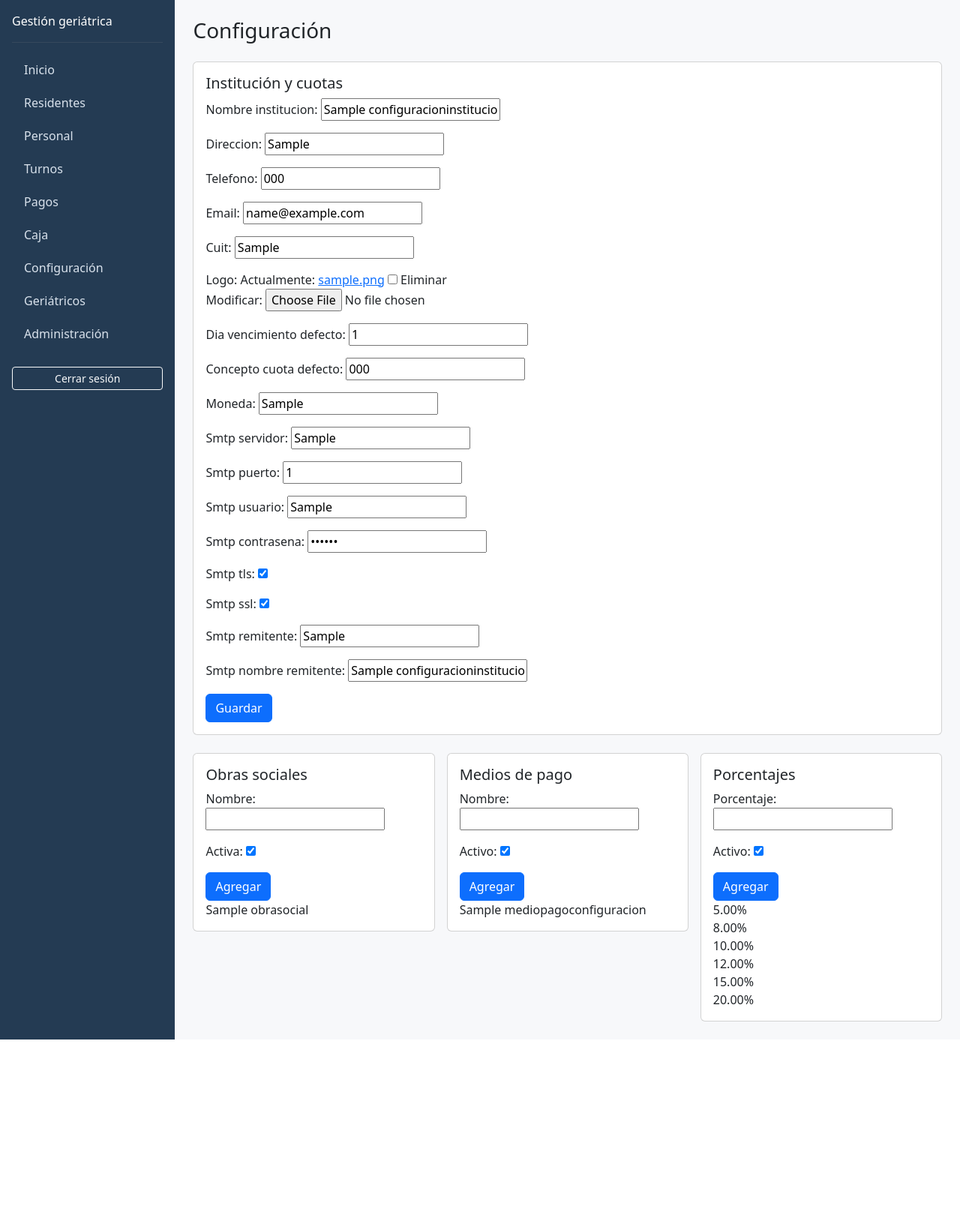
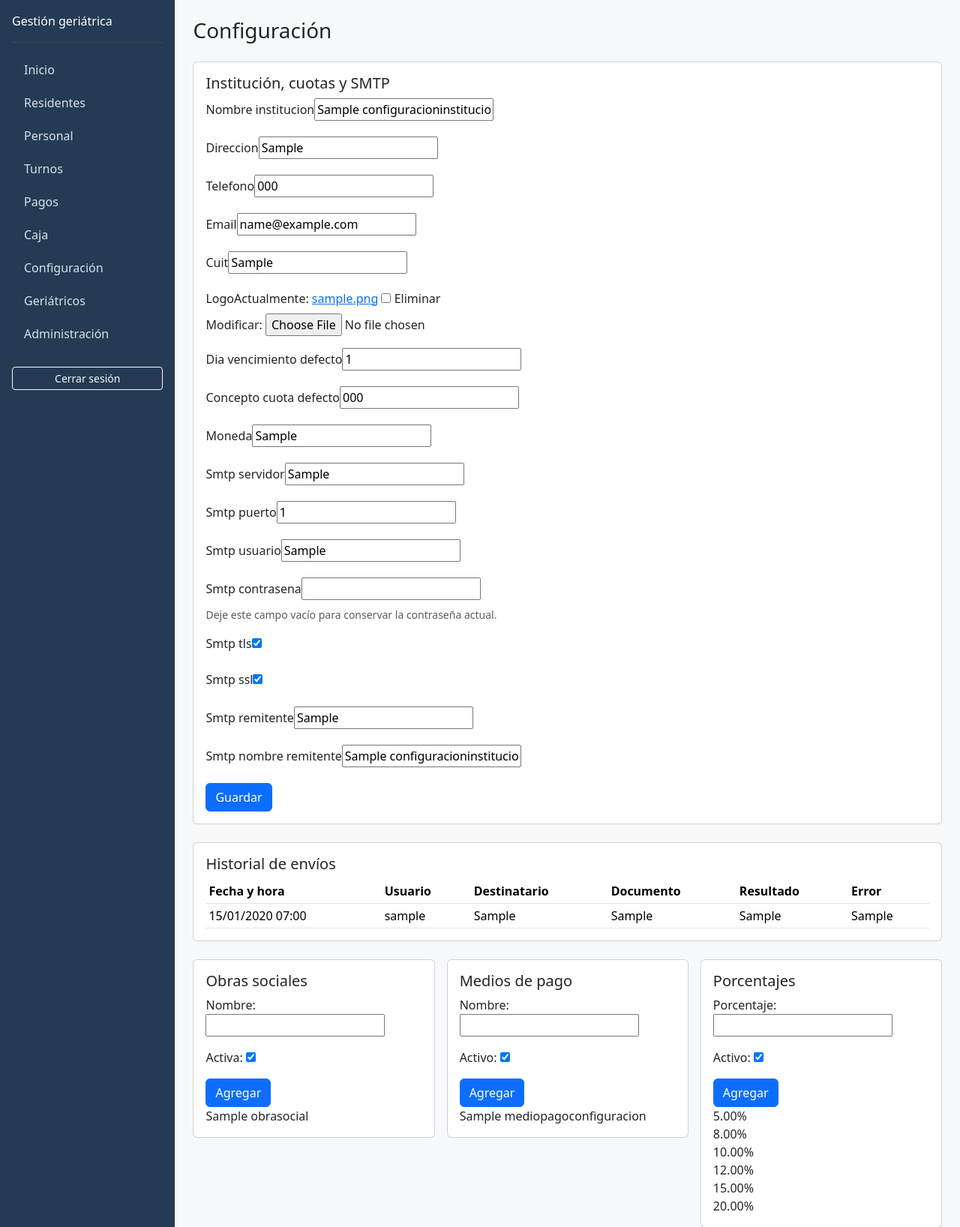
Before and after one commit to solucionesgda/dulceatardecer, a Django app: page /configuracion/ in a window 1280 px wide. Shown: the top 1636 px of the page at 75% size. Before the commit the page ends 1386 px from the top, so only its background shows below. Run offline with Django 5.2, Linux system fonts and the light colour scheme; a user stored in the database is signed in; data comes from the database, SQL or seed files in the repository; tables that the repository leaves empty hold one stand-in row (values such as "Sample post").

Commit message:
Agrega envio de comprobantes y estados por email

```diff
--- a/institucional/forms.py
+++ b/institucional/forms.py
@@ -101,7 +101,26 @@ class ConfiguracionInstitucionalForm(forms.ModelForm):
     class Meta:
         model = ConfiguracionInstitucional
         fields = ("nombre_institucion", "direccion", "telefono", "email", "cuit", "logo", "dia_vencimiento_defecto", "concepto_cuota_defecto", "moneda", "smtp_servidor", "smtp_puerto", "smtp_usuario", "smtp_contrasena", "smtp_tls", "smtp_ssl", "smtp_remitente", "smtp_nombre_remitente")
-        widgets = {"smtp_contrasena": forms.PasswordInput(render_value=True)}
+        widgets = {"smtp_contrasena": forms.PasswordInput()}
+
+    def __init__(self, *args, **kwargs):
+        super().__init__(*args, **kwargs)
+        if self.instance and self.instance.smtp_contrasena:
+            self.fields["smtp_contrasena"].help_text = "Deje este campo vacío para conservar la contraseña actual."
+
+    def clean(self):
+        cleaned_data = super().clean()
+        if cleaned_data.get("smtp_tls") and cleaned_data.get("smtp_ssl"):
+            self.add_error("smtp_ssl", "TLS y SSL no pueden estar activos simultáneamente.")
+        if not cleaned_data.get("smtp_contrasena") and self.instance and self.instance.pk:
+            cleaned_data["smtp_contrasena"] = self.instance.smtp_contrasena
+        return cleaned_data
+
+
+class EnvioEmailForm(forms.Form):
+    destinatario = forms.EmailField(label="Destinatario")
+    asunto = forms.CharField(max_length=200, label="Asunto")
+    mensaje = forms.CharField(label="Mensaje", widget=forms.Textarea(attrs={"rows": 4}))
 
 
 class ObraSocialForm(forms.ModelForm):
--- a/institucional/templates/institucional/configuracion.html
+++ b/institucional/templates/institucional/configuracion.html
@@ -1 +1,7 @@
-{% extends 'base.html' %}{% block content %}<h1 class="h3 mb-4">Configuración</h1><div class="card card-body mb-4"><h2 class="h5">Institución y cuotas</h2><form method="post" enctype="multipart/form-data">{% csrf_token %}<input type="hidden" name="tipo" value="institucion">{{ institucion_form.as_p }}<button class="btn btn-primary">Guardar</button></form></div><div class="row g-3"><div class="col-md-4"><div class="card card-body"><h2 class="h5">Obras sociales</h2><form method="post">{% csrf_token %}<input type="hidden" name="tipo" value="obra">{{ obra_form.as_p }}<button class="btn btn-primary">Agregar</button></form>{% for x in obras %}<div>{{ x }}</div>{% endfor %}</div></div><div class="col-md-4"><div class="card card-body"><h2 class="h5">Medios de pago</h2><form method="post">{% csrf_token %}<input type="hidden" name="tipo" value="medio">{{ medio_form.as_p }}<button class="btn btn-primary">Agregar</button></form>{% for x in medios %}<div>{{ x }}</div>{% endfor %}</div></div><div class="col-md-4"><div class="card card-body"><h2 class="h5">Porcentajes</h2><form method="post">{% csrf_token %}<input type="hidden" name="tipo" value="porcentaje">{{ porcentaje_form.as_p }}<button class="btn btn-primary">Agregar</button></form>{% for x in porcentajes %}<div>{{ x }}</div>{% endfor %}</div></div></div>{% endblock %}
+{% extends 'base.html' %}
+{% block content %}
+<h1 class="h3 mb-4">Configuración</h1>
+<div class="card card-body mb-4"><h2 class="h5">Institución, cuotas y SMTP</h2><form method="post" enctype="multipart/form-data">{% csrf_token %}<input type="hidden" name="tipo" value="institucion">{% for field in institucion_form %}<div class="mb-3"><label class="form-label" for="{{ field.id_for_label }}">{{ field.label }}</label>{{ field }}{% if field.help_text %}<div class="form-text">{{ field.help_text }}</div>{% endif %}{% for error in field.errors %}<div class="text-danger small">{{ error }}</div>{% endfor %}</div>{% endfor %}<button class="btn btn-primary">Guardar</button></form></div>
+<div class="card card-body mb-4"><h2 class="h5">Historial de envíos</h2><div class="table-responsive"><table class="table table-sm mb-0"><thead><tr><th>Fecha y hora</th><th>Usuario</th><th>Destinatario</th><th>Documento</th><th>Resultado</th><th>Error</th></tr></thead><tbody>{% for envio in historial_envios %}<tr><td>{{ envio.fecha|date:'d/m/Y H:i' }}</td><td>{{ envio.usuario|default:'—' }}</td><td>{{ envio.destinatario }}</td><td>{{ envio.documento }}</td><td>{{ envio.resultado }}</td><td>{{ envio.error|default:'—' }}</td></tr>{% empty %}<tr><td colspan="6" class="text-muted">Todavía no hay envíos registrados.</td></tr>{% endfor %}</tbody></table></div></div>
+<div class="row g-3"><div class="col-md-4"><div class="card card-body"><h2 class="h5">Obras sociales</h2><form method="post">{% csrf_token %}<input type="hidden" name="tipo" value="obra">{{ obra_form.as_p }}<button class="btn btn-primary">Agregar</button></form>{% for x in obras %}<div>{{ x }}</div>{% endfor %}</div></div><div class="col-md-4"><div class="card card-body"><h2 class="h5">Medios de pago</h2><form method="post">{% csrf_token %}<input type="hidden" name="tipo" value="medio">{{ medio_form.as_p }}<button class="btn btn-primary">Agregar</button></form>{% for x in medios %}<div>{{ x }}</div>{% endfor %}</div></div><div class="col-md-4"><div class="card card-body"><h2 class="h5">Porcentajes</h2><form method="post">{% csrf_token %}<input type="hidden" name="tipo" value="porcentaje">{{ porcentaje_form.as_p }}<button class="btn btn-primary">Agregar</button></form>{% for x in porcentajes %}<div>{{ x }}</div>{% endfor %}</div></div></div>
+{% endblock %}
--- /dev/null
+++ b/institucional/templates/institucional/confirmar_envio_email.html
@@ -0,0 +1,4 @@
+{% extends 'base.html' %}
+{% block content %}
+<div class="row justify-content-center"><div class="col-lg-7"><div class="card shadow-sm"><div class="card-body"><h1 class="h3">Enviar {{ documento }} por email</h1><p class="text-muted">Revise los datos antes de confirmar el envío.</p><form method="post">{% csrf_token %}{% for field in form %}<div class="mb-3"><label class="form-label" for="{{ field.id_for_label }}">{{ field.label }}</label>{{ field }}{% for error in field.errors %}<div class="text-danger small">{{ error }}</div>{% endfor %}</div>{% endfor %}<div class="alert alert-light border">PDF adjunto: <strong>{{ nombre_pdf }}</strong></div><a class="btn btn-outline-secondary" href="{{ url_volver }}">Cancelar</a><button class="btn btn-primary">Enviar</button></form></div></div></div></div>
+{% endblock %}
--- a/institucional/views.py
+++ b/institucional/views.py
@@ -11,7 +11,7 @@ from django.shortcuts import get_object_or_404, redirect
 from django.urls import reverse, reverse_lazy
 from django.views import View
 from django.views.generic import CreateView, DeleteView, DetailView, ListView, TemplateView, UpdateView
-from .forms import AjusteMontoForm, CategoriaCajaForm, ConfiguracionInstitucionalForm, EgresoCajaForm, GenerarCuotasForm, GeriatricoForm, MedioPagoConfiguracionForm, ObraSocialForm, PagoForm, PagoParcialForm, PersonalForm, PorcentajeActualizacionForm
+from .forms import AjusteMontoForm, CategoriaCajaForm, ConfiguracionInstitucionalForm, EgresoCajaForm, EnvioEmailForm, GenerarCuotasForm, GeriatricoForm, MedioPagoConfiguracionForm, ObraSocialForm, PagoForm, PagoParcialForm, PersonalForm, PorcentajeActualizacionForm
 from .models import AsignacionTurno, CajaCierre, CajaMovimiento, CategoriaCaja, ConfiguracionInstitucional, Geriatrico, GrillaTurnos, HistorialEnvioEmail, MedioPagoConfiguracion, ObraSocial, Pago, PagoParcial, Personal, PorcentajeActualizacion, Residente
 from .reportes import enviar_pdf, excel_response, pdf_response
 
@@ -237,7 +237,7 @@ class PagoDetailView(LoginRequiredMixin, DetailView):
         return self.render_to_response(self.get_context_data(abono_form=form))
 
 
-class EnviarComprobanteView(LoginRequiredMixin, View):
+class EnviarComprobanteLegacyView(LoginRequiredMixin, View):
     def post(self, request, pk):
         pago = get_object_or_404(Pago.objects.select_related("residente__geriatrico"), pk=pk); destino = pago.residente.email_contacto; institucion, _ = ConfiguracionInstitucional.objects.get_or_create(pk=1)
         try:
@@ -249,7 +249,7 @@ class EnviarComprobanteView(LoginRequiredMixin, View):
         return redirect("pago_detail",pk=pk)
 
 
-class EnviarEstadoCuentaView(LoginRequiredMixin, View):
+class EnviarEstadoCuentaLegacyView(LoginRequiredMixin, View):
     def post(self, request, pk):
         residente=get_object_or_404(Residente,pk=pk); institucion,_=ConfiguracionInstitucional.objects.get_or_create(pk=1); destino=residente.email_contacto
         try:
@@ -260,6 +260,75 @@ class EnviarEstadoCuentaView(LoginRequiredMixin, View):
         except Exception as error:
             HistorialEnvioEmail.objects.create(usuario=request.user,destinatario=destino or "sin-email@example.invalid",documento="Estado de cuenta",resultado="Error",error=str(error)); messages.error(request,f"No se pudo enviar: {error}")
         return redirect("residente_detail",pk=pk)
+
+
+class EnvioDocumentoView(LoginRequiredMixin, View):
+    template_name = "institucional/confirmar_envio_email.html"
+    documento = ""
+    nombre_pdf = ""
+
+    def get_objeto(self, pk):
+        raise NotImplementedError
+
+    def asunto_predeterminado(self, objeto):
+        raise NotImplementedError
+
+    def generar_pdf(self, objeto, institucion, usuario):
+        raise NotImplementedError
+
+    def url_volver(self, objeto):
+        raise NotImplementedError
+
+    def get(self, request, pk):
+        objeto = self.get_objeto(pk)
+        destinatario = objeto.residente.email_contacto if hasattr(objeto, "residente") else objeto.email_contacto
+        form = EnvioEmailForm(initial={"destinatario": destinatario, "asunto": self.asunto_predeterminado(objeto), "mensaje": "Adjuntamos el documento solicitado."})
+        return self.render_to_response(request, objeto, form)
+
+    def post(self, request, pk):
+        objeto = self.get_objeto(pk)
+        form = EnvioEmailForm(request.POST)
+        if not form.is_valid():
+            return self.render_to_response(request, objeto, form)
+        destinatario = form.cleaned_data["destinatario"]
+        try:
+            institucion, _ = ConfiguracionInstitucional.objects.get_or_create(pk=1)
+            pdf = self.generar_pdf(objeto, institucion, request.user)
+            enviar_pdf(institucion, destinatario, form.cleaned_data["asunto"], pdf, self.nombre_pdf, form.cleaned_data["mensaje"])
+            HistorialEnvioEmail.objects.create(usuario=request.user, destinatario=destinatario, documento=self.documento, resultado="Enviado")
+            messages.success(request, f"{self.documento} enviado correctamente.")
+        except Exception as error:
+            detalle = str(error) if isinstance(error, ValueError) else "No se pudo conectar o autenticar con el servidor SMTP."
+            HistorialEnvioEmail.objects.create(usuario=request.user, destinatario=destinatario, documento=self.documento, resultado="Error", error=detalle)
+            messages.error(request, f"No se pudo enviar el email: {detalle}")
+        return redirect(self.url_volver(objeto))
+
+    def render_to_response(self, request, objeto, form):
+        from django.shortcuts import render
+        return render(request, self.template_name, {"form": form, "objeto": objeto, "documento": self.documento, "nombre_pdf": self.nombre_pdf, "url_volver": self.url_volver(objeto)})
+
+
+class EnviarComprobanteView(EnvioDocumentoView):
+    documento = "Comprobante"
+    nombre_pdf = "comprobante.pdf"
+
+    def get_objeto(self, pk): return get_object_or_404(Pago.objects.select_related("residente__geriatrico"), pk=pk)
+    def asunto_predeterminado(self, objeto): return f"Comprobante de pago - {objeto.periodo}"
+    def url_volver(self, objeto): return reverse("pago_detail", kwargs={"pk": objeto.pk})
+    def generar_pdf(self, objeto, institucion, usuario):
+        return pdf_response("Comprobante", ["Residente", "Período", "Concepto", "Monto", "Abonado", "Saldo"], [(objeto.residente, objeto.periodo, objeto.concepto, objeto.monto, objeto.total_abonado, objeto.saldo_pendiente)], institucion, usuario).content
+
+
+class EnviarEstadoCuentaView(EnvioDocumentoView):
+    documento = "Estado de cuenta"
+    nombre_pdf = "estado_cuenta.pdf"
+
+    def get_objeto(self, pk): return get_object_or_404(Residente, pk=pk)
+    def asunto_predeterminado(self, objeto): return "Estado de cuenta"
+    def url_volver(self, objeto): return reverse("residente_detail", kwargs={"pk": objeto.pk})
+    def generar_pdf(self, objeto, institucion, usuario):
+        filas = [(p.periodo, p.concepto, p.monto, p.total_abonado, p.saldo_pendiente, p.estado) for p in objeto.pagos.all()]
+        return pdf_response("Estado de cuenta", ["Período", "Concepto", "Monto", "Abonado", "Saldo", "Estado"], filas, institucion, usuario).content
 
 
 class GenerarCuotasView(LoginRequiredMixin, TemplateView):
@@ -458,7 +527,7 @@ class ConfiguracionView(LoginRequiredMixin, TemplateView):
     def get_context_data(self, **kwargs):
         context = super().get_context_data(**kwargs)
         configuracion, _ = ConfiguracionInstitucional.objects.get_or_create(pk=1)
-        context.update({"institucion_form": kwargs.get("institucion_form", ConfiguracionInstitucionalForm(instance=configuracion)), "obras": ObraSocial.objects.all(), "medios": MedioPagoConfiguracion.objects.all(), "porcentajes": PorcentajeActualizacion.objects.all(), "categorias": CategoriaCaja.objects.all(), "obra_form": ObraSocialForm(), "medio_form": MedioPagoConfiguracionForm(), "porcentaje_form": PorcentajeActualizacionForm(), "categoria_form": CategoriaCajaForm()})
+        context.update({"institucion_form": kwargs.get("institucion_form", ConfiguracionInstitucionalForm(instance=configuracion)), "obras": ObraSocial.objects.all(), "medios": MedioPagoConfiguracion.objects.all(), "porcentajes": PorcentajeActualizacion.objects.all(), "categorias": CategoriaCaja.objects.all(), "historial_envios": HistorialEnvioEmail.objects.select_related("usuario").order_by("-fecha")[:20], "obra_form": ObraSocialForm(), "medio_form": MedioPagoConfiguracionForm(), "porcentaje_form": PorcentajeActualizacionForm(), "categoria_form": CategoriaCajaForm()})
         return context
 
     def post(self, request):
```
Also changed, not shown: institucional/admin.py (+9 -1 lines), institucional/reportes.py (+10 -2 lines), institucional/templates/institucional/pago_detail.html (+1 -1 lines), institucional/templates/institucional/residente_detail.html (+8 -1 lines), institucional/tests.py (+44 -1 lines).
